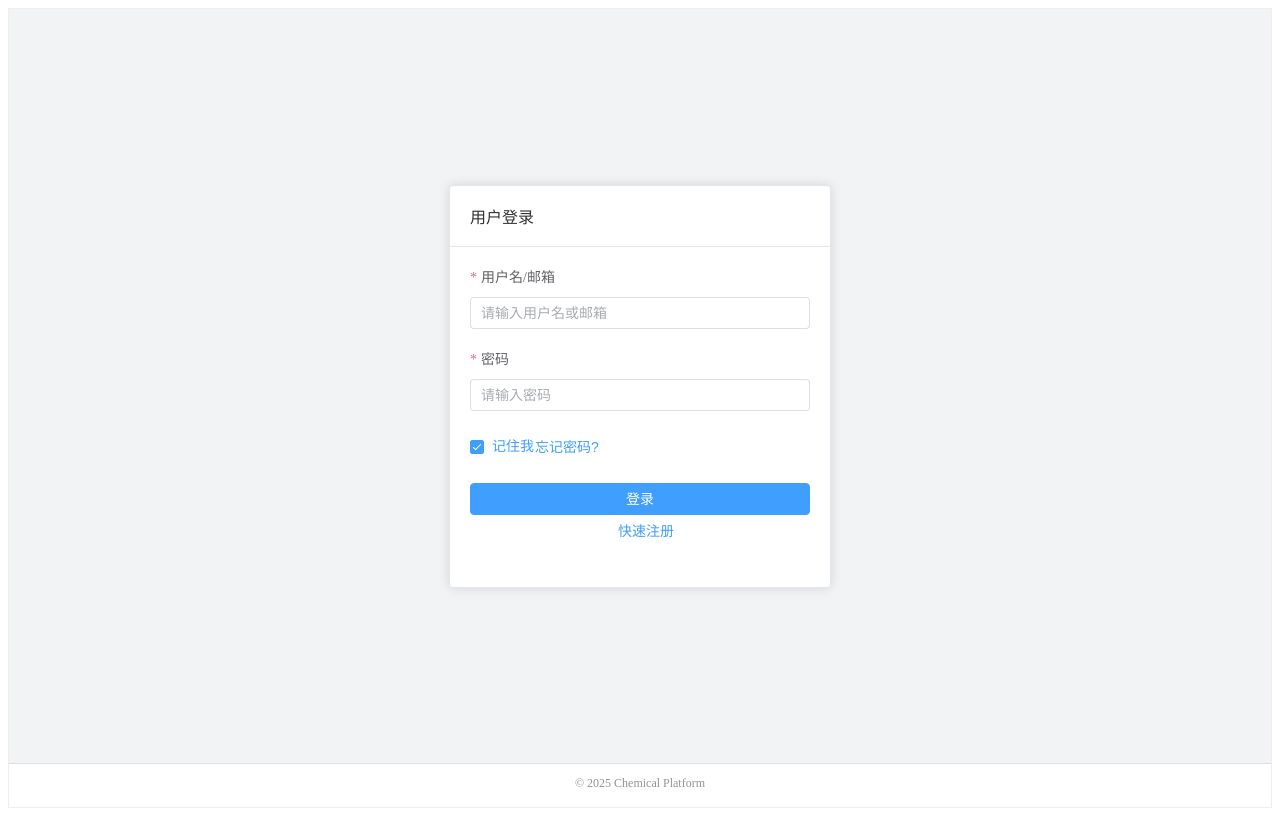
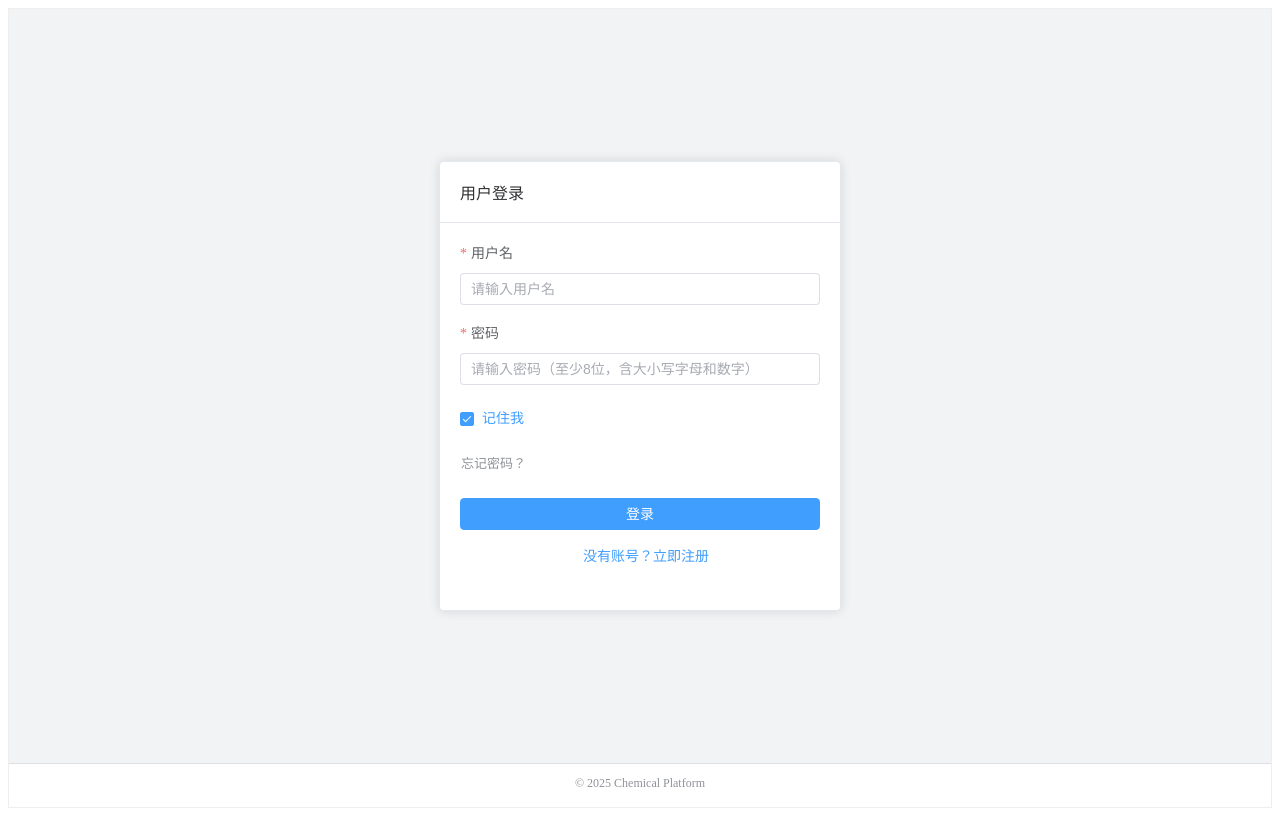
Before and after one commit to Songshilongi/Nexus-frontend, a Vue app: page /login in a window 1280 px wide. Built offline with nearby package versions, Linux system fonts and the light colour scheme; no server answers.

Commit message:
接口通了

```diff
--- a/package.json
+++ b/package.json
@@ -14,6 +14,7 @@
   },
   "dependencies": {
     "@vicons/ionicons5": "^0.13.0",
+    "axios": "^1.13.2",
     "element-plus": "^2.11.8",
     "vue": "^3.5.22",
     "vue-router": "^4.6.3"
--- /dev/null
+++ b/src/api/auth.js
@@ -0,0 +1,21 @@
+// src/api/auth.js
+import axios from 'axios'
+
+const userServiceApi = axios.create({
+    baseURL: import.meta.env.VITE_APP_BASE_API || 'http://localhost:9001/api/user-service', // 你的后端地址，比如 http://localhost:8080
+    timeout: 10000,
+    headers: {
+        'Content-Type': 'application/json'
+    }
+})
+
+// 请求拦截器（后面登录成功后带token）
+userServiceApi.interceptors.request.use(config => {
+    const token = localStorage.getItem('token')
+    if (token) {
+        config.headers['Authorization'] = `Bearer ${token}`
+    }
+    return config
+})
+
+export default userServiceApi
--- a/src/views/LoginView.vue
+++ b/src/views/LoginView.vue
@@ -4,33 +4,48 @@
       <el-card class="auth-card" :header="modeTitle">
         <el-form
           :model="form"
-          :rules="rules"
+          :rules="dynamicRules"
           ref="formRef"
           label-position="top"
           label-width="100px"
           size="default"
         >
-          <!-- 登录：单一输入框（用户名/邮箱） -->
-          <el-form-item label="用户名/邮箱" prop="loginId" v-if="showField('loginId')">
-            <el-input v-model="form.loginId" placeholder="请输入用户名或邮箱" />
+          <!-- 登录：用户名 -->
+          <el-form-item label="用户名" prop="loginId" v-if="showField('loginId')">
+            <el-input v-model="form.loginId" placeholder="请输入用户名" clearable />
           </el-form-item>
 
-          <!-- 注册：单独的用户名 -->
+          <!-- 注册：用户名 -->
           <el-form-item label="用户名" prop="username" v-if="showField('username')">
-            <el-input v-model="form.username" placeholder="请设置用户名" />
+            <el-input
+              v-model="form.username"
+              placeholder="设置用户名（最长20个字符）"
+              clearable
+              maxlength="20"
+            />
           </el-form-item>
 
-          <!-- 注册/找回密码：单独的邮箱 -->
-          <el-form-item label="邮箱" prop="email" v-if="showField('email')">
-            <el-input v-model="form.email" placeholder="请输入邮箱" />
+          <!-- 找回密码：用户名（必须） -->
+          <el-form-item label="用户名" prop="resetUsername" v-if="mode === 'reset'">
+            <el-input
+              v-model="form.resetUsername"
+              placeholder="请输入你的用户名"
+              clearable
+              maxlength="20"
+            />
           </el-form-item>
 
-          <!-- 登录/注册：密码 -->
+          <!-- 注册 + 找回密码：邮箱 -->
+          <el-form-item label="邮箱" prop="email" v-if="showField('email')">
+            <el-input v-model="form.email" placeholder="请输入邮箱地址" clearable />
+          </el-form-item>
+
+          <!-- 登录 & 注册：密码 -->
           <el-form-item label="密码" prop="password" v-if="showField('password')">
             <el-input
               type="password"
               v-model="form.password"
-              placeholder="请输入密码"
+              placeholder="请输入密码（至少8位，含大小写字母和数字）"
               show-password
             />
           </el-form-item>
@@ -45,20 +60,27 @@
             />
           </el-form-item>
 
-          <!-- 找回密码：验证码 -->
-          <el-form-item label="邮箱验证码" prop="code" v-if="showField('code')">
+          <!-- 找回密码：验证码（改为10位） -->
+          <el-form-item label="验证码" prop="code" v-if="showField('code')">
             <el-row :gutter="12">
-              <el-col :span="14">
-                <el-input v-model="form.code" placeholder="输入验证码" />
+              <el-col :span="15">
+                <el-input
+                  v-model="form.code"
+                  placeholder="输入10位验证码"
+                  maxlength="10"
+                  clearable
+                />
               </el-col>
-              <el-col :span="10">
+              <el-col :span="9">
                 <el-button
-                  type="text"
+                  type="primary"
+                  plain
+                  size="default"
                   :disabled="codeCountdown > 0 || loading"
                   @click="sendResetCode"
-                  class="verify-btn"
+                  style="width: 100%"
                 >
-                  {{ codeCountdown > 0 ? `${codeCountdown}s 后重新发送` : '发送验证码' }}
+                  {{ codeCountdown > 0 ? `${codeCountdown}s` : '获取验证码' }}
                 </el-button>
               </el-col>
             </el-row>
@@ -69,40 +91,38 @@
             <el-input
               type="password"
               v-model="form.newPassword"
-              placeholder="设置新密码"
+              placeholder="设置新密码（至少8位，含大小写字母和数字）"
               show-password
             />
           </el-form-item>
 
+          <!-- 登录页：记住我 + 忘记密码？ -->
           <el-form-item v-if="mode === 'login'">
-            <div class="flex-between">
-              <el-checkbox v-model="form.remember">记住我</el-checkbox>
-              <el-button type="text" @click="switchMode('reset')">忘记密码?</el-button>
+            <div class="login-options">
+              <el-checkbox v-model="form.remember" class="remember-me"> 记住我 </el-checkbox>
+              <div class="forget-link">
+                <el-button type="text" @click="switchMode('reset')"> 忘记密码？ </el-button>
+              </div>
             </div>
           </el-form-item>
 
+          <!-- 提交按钮区 -->
           <el-form-item>
             <el-button type="primary" :loading="loading" @click="handleSubmit" class="login-btn">
               {{ mainButtonText }}
             </el-button>
+
             <el-button
               v-if="mode === 'login'"
               type="text"
               @click="quickRegister"
               class="register-btn"
             >
-              快速注册
+              没有账号？立即注册
             </el-button>
+
             <el-button
-              v-if="mode === 'register'"
-              type="text"
-              @click="switchMode('login')"
-              class="return-btn"
-            >
-              已有账号？去登录
-            </el-button>
-            <el-button
-              v-if="mode === 'reset'"
+              v-if="mode !== 'login'"
               type="text"
               @click="switchMode('login')"
               class="return-btn"
@@ -113,6 +133,7 @@
         </el-form>
       </el-card>
     </el-main>
+
     <el-footer class="footer">© 2025 Chemical Platform</el-footer>
   </el-container>
 </template>
@@ -121,267 +142,291 @@
 import { ref, computed, onUnmounted } from 'vue'
 import { useRouter } from 'vue-router'
 import { ElMessage } from 'element-plus'
+import userServiceApi from '@/api/auth'
 
 const router = useRouter()
 
-// 模式：login(登录)/register(注册)/reset(找回密码)
 const mode = ref('login')
 const loading = ref(false)
 const codeCountdown = ref(0)
 let codeTimer = null
 
 const formRef = ref(null)
-// 表单数据（新增loginId，注册页单独用username和email）
+
 const form = ref({
-  loginId: '', // 登录页：用户名/邮箱输入框
-  username: '', // 注册页：单独用户名
-  email: '', // 注册/找回密码：单独邮箱
-  password: '', // 登录/注册：密码
-  confirmPassword: '', // 注册：确认密码
-  remember: true, // 登录：记住我
-  code: '', // 找回密码：验证码
-  newPassword: '', // 找回密码：新密码
+  loginId: '',
+  username: '',
+  resetUsername: '',
+  email: '',
+  password: '',
+  confirmPassword: '',
+  remember: true,
+  code: '',
+  newPassword: '',
 })
 
-// 表单验证规则（按模式动态生效）
+// 密码强度正则
+const passwordPattern = /^(?=.*\d)(?=.*[a-z])(?=.*[A-Z]).{8,}$/
+
 const rules = {
-  // 登录：用户名/邮箱（支持两种格式）
-  loginId: [
-    { required: true, message: '请输入用户名或邮箱', trigger: ['blur', 'input'] },
+  loginId: [{ required: true, message: '请输入用户名', trigger: 'blur' }],
+
+  username: [
+    { required: true, message: '请设置用户名', trigger: 'blur' },
+    { max: 20, message: '用户名长度不能超过20个字符', trigger: 'blur' },
+  ],
+
+  resetUsername: [
+    { required: true, message: '请输入用户名', trigger: 'blur' },
+    { max: 20, message: '用户名长度不能超过20个字符', trigger: 'blur' },
+  ],
+
+  email: [
+    { required: true, message: '请输入邮箱', trigger: 'blur' },
+    { type: 'email', message: '邮箱格式不正确', trigger: 'blur' },
+  ],
+
+  password: [{ required: true, message: '请输入密码', trigger: 'blur' }],
+
+  passwordForRegister: [
+    { required: true, message: '请输入密码', trigger: 'blur' },
     {
-      validator: (_, value) => {
-        // 允许用户名（字母/数字/下划线，3-20位）或邮箱格式
-        const emailReg = /^[^\s@]+@[^\s@]+\.[^\s@]+$/
-        const usernameReg = /^[a-zA-Z0-9_]{3,20}$/
-        if (emailReg.test(value) || usernameReg.test(value)) {
-          return Promise.resolve()
-        }
-        return Promise.reject(new Error('请输入有效的用户名（3-20位字母/数字/下划线）或邮箱'))
-      },
-      trigger: ['blur', 'input'],
+      pattern: passwordPattern,
+      message: '密码需包含数字、大小写字母，并且至少8位',
+      trigger: 'blur',
     },
   ],
 
-  // 注册：用户名（单独验证）
-  username: [
-    { required: true, message: '请设置用户名', trigger: ['blur', 'input'] },
-    { min: 3, max: 20, message: '用户名长度为3-20位', trigger: ['blur', 'input'] },
+  confirmPassword: [
+    { required: true, message: '请确认密码', trigger: 'blur' },
     {
-      pattern: /^[a-zA-Z0-9_]+$/,
-      message: '用户名只能包含字母、数字和下划线',
-      trigger: ['blur', 'input'],
+      validator: (_, value, cb) => {
+        if (value === form.value.password) cb()
+        else cb(new Error('两次输入的密码不一致'))
+      },
+      trigger: 'blur',
     },
   ],
 
-  // 注册/找回密码：邮箱（单独验证）
-  email: [
-    { required: true, message: '请输入邮箱', trigger: ['blur', 'input'] },
-    { type: 'email', message: '邮箱格式不正确', trigger: ['blur', 'input'] },
+  // 关键修改：验证码改为 10 位
+  code: [
+    { required: true, message: '请输入验证码', trigger: 'blur' },
+    { len: 10, message: '验证码为10位字母', trigger: 'blur' },
+    // 如果你想强制只能是字母，也可以加上这个正则（可选）
+    // { pattern: /^[A-Za-z]{10}$/, message: '验证码必须为10位字母', trigger: 'blur' }
   ],
 
-  // 登录/注册：密码
-  password: [
-    { required: true, message: '请输入密码', trigger: ['blur', 'input'] },
-    { min: 6, max: 20, message: '密码长度为6-20位', trigger: ['blur', 'input'] },
-  ],
-
-  // 注册：确认密码
-  confirmPassword: [
-    { required: true, message: '请确认密码', trigger: ['blur', 'input'] },
-    ({ getFieldValue }) => ({
-      validator: (_, value) => {
-        if (!value || getFieldValue('password') === value) {
-          return Promise.resolve()
-        }
-        return Promise.reject(new Error('两次输入的密码不一致'))
+  newPassword: [
+    { required: true, message: '请设置新密码', trigger: 'blur' },
+    {
+      pattern: passwordPattern,
+      message: '密码需包含数字、大小写字母，并且至少8位',
+      trigger: 'blur',
     },
-      trigger: ['blur', 'input'],
-    }),
-  ],
-
-  // 找回密码：验证码
-  code: [{ required: true, message: '请输入验证码', trigger: ['blur', 'input'] }],
-
-  // 找回密码：新密码
-  newPassword: [
-    { required: true, message: '请设置新密码', trigger: ['blur', 'input'] },
-    { min: 6, max: 20, message: '新密码长度为6-20位', trigger: ['blur', 'input'] },
   ],
 }
 
-// 动态标题
-const modeTitle = computed(() => {
-  switch (mode.value) {
-    case 'login':
-      return '用户登录'
-    case 'register':
-      return '注册新账号'
-    case 'reset':
-      return '找回密码'
-  }
+// 动态密码规则
+const passwordRules = computed(() => {
+  if (mode.value === 'login') return rules.password
+  if (mode.value === 'register') return rules.passwordForRegister
+  if (mode.value === 'reset') return rules.newPassword
+  return []
 })
 
-// 主按钮文本
-const mainButtonText = computed(() => {
-  switch (mode.value) {
-    case 'login':
-      return '登录'
-    case 'register':
-      return '提交注册'
-    case 'reset':
-      return '重置密码'
-  }
-})
+const dynamicRules = computed(() => ({
+  ...rules,
+  password: passwordRules.value,
+}))
 
-/**
- * 切换模式（登录/注册/找回密码）
- * @param {string} next - 目标模式
- */
+const modeTitle = computed(
+  () =>
+    ({
+      login: '用户登录',
+      register: '注册新账号',
+      reset: '找回密码',
+    })[mode.value],
+)
+
+const mainButtonText = computed(
+  () =>
+    ({
+      login: '登录',
+      register: '提交注册',
+      reset: '完成重置',
+    })[mode.value],
+)
+
 function switchMode(next) {
   mode.value = next
-  formRef.value?.clearValidate() // 清除表单验证
-  // 重置表单（保留remember状态）
-  form.value = {
-    ...form.value,
-    loginId: '',
-    username: '',
-    email: '',
-    password: '',
-    confirmPassword: '',
-    code: '',
-    newPassword: '',
-  }
-  clearCountdown() // 清除验证码倒计时
+  formRef.value?.resetFields()
+  Object.keys(form.value).forEach((key) => {
+    if (key !== 'remember') form.value[key] = ''
+  })
+  clearCountdown()
 }
 
-/**
- * 控制字段显示/隐藏
- * @param {string} field - 字段名
- * @returns {boolean} 是否显示
- */
 function showField(field) {
-  if (mode.value === 'login') {
-    // 登录页只显示：用户名/邮箱、密码
-    return ['loginId', 'password'].includes(field)
-  }
-  if (mode.value === 'register') {
-    // 注册页显示：用户名、邮箱、密码、确认密码
+  if (mode.value === 'login') return ['loginId', 'password'].includes(field)
+  if (mode.value === 'register')
     return ['username', 'email', 'password', 'confirmPassword'].includes(field)
-  }
-  if (mode.value === 'reset') {
-    // 找回密码显示：邮箱、验证码、新密码
-    return ['email', 'code', 'newPassword'].includes(field)
-  }
+  if (mode.value === 'reset')
+    return ['resetUsername', 'email', 'code', 'newPassword'].includes(field)
   return false
 }
 
-/**
- * 提交表单（登录/注册/重置密码）
- */
-async function handleSubmit() {
-  await formRef.value?.validate((valid) => {
-    if (!valid) {
-      ElMessage.error('请修正表单错误后再提交')
-      return false
+// 接口调用（保持不变）
+async function register() {
+  const res = await userServiceApi.post('/register', {
+    username: form.value.username.trim(),
+    password: form.value.password,
+    email: form.value.email.trim(),
+  })
+  if (res.data.code === 0) {
+    ElMessage.success('注册成功，请登录')
+    switchMode('login')
+  } else {
+    ElMessage.error(res.data.message || '注册失败')
+  }
 }
 
-    loading.value = true
-    // 模拟API请求（实际项目替换为真实接口）
-    setTimeout(() => {
-      loading.value = false
-      if (mode.value === 'login') {
+async function login() {
+  const res = await userServiceApi.post('/login', {
+    username: form.value.loginId.trim(),
+    password: form.value.password,
+  })
+
+  if (res.data.code === 0) {
+    const { token, userId, username, email } = res.data.data
+    localStorage.setItem('token', token)
+    localStorage.setItem('userId', userId)
+    localStorage.setItem('username', username)
+    localStorage.setItem('email', email || '')
+
     ElMessage.success('登录成功')
-        router.push('/dashboard') // 登录成功跳转到首页
-      } else if (mode.value === 'register') {
-        ElMessage.success('注册成功，请登录')
-        switchMode('login') // 注册成功切换到登录页
-      } else if (mode.value === 'reset') {
-        ElMessage.success('密码重置成功，请登录')
-        switchMode('login') // 重置成功切换到登录页
+    router.push('/dashboard')
+  } else {
+    ElMessage.error(res.data.message || '用户名或密码错误')
   }
-    }, 1000)
-  })
 }
 
-/**
- * 发送找回密码验证码
- */
-function sendResetCode() {
-  if (!form.value.email) {
-    ElMessage.warning('请先填写邮箱')
+async function sendResetCode() {
+  if (!form.value.resetUsername.trim() || !form.value.email.trim()) {
+    ElMessage.warning('请填写用户名和邮箱')
     return
   }
   if (codeCountdown.value > 0) return
 
-  // 验证邮箱格式（复用rules中的email规则）
-  const emailRule = rules.email[1]
-  emailRule.validator(undefined, form.value.email).catch((err) => {
-    ElMessage.warning(err.message)
-    return
+  try {
+    const res = await userServiceApi.post('/reset/mail-code', {
+      username: form.value.resetUsername.trim(),
+      email: form.value.email.trim(),
     })
 
-  // 模拟发送验证码API（实际项目替换为真实接口）
-  ElMessage.success('验证码已发送到您的邮箱')
+    if (res.data.code === 0) {
+      ElMessage.success('验证码已发送，请查收邮箱')
       codeCountdown.value = 60
       codeTimer = setInterval(() => {
         codeCountdown.value--
-    if (codeCountdown.value <= 0) {
-      clearCountdown()
+        if (codeCountdown.value <= 0) clearInterval(codeTimer)
+      }, 1000)
+    } else {
+      ElMessage.error(res.data.message || '发送失败')
     }
-  }, 1000)
+  } catch (err) {
+    ElMessage.error('发送验证码失败，请检查用户名和邮箱是否正确')
+  }
 }
 
-/**
- * 清除验证码倒计时
- */
+async function resetPassword() {
+  try {
+    const res = await userServiceApi.post('/reset', {
+      username: form.value.resetUsername.trim(),
+      email: form.value.email.trim(),
+      newPassword: form.value.newPassword,
+      verifyCode: form.value.code,
+    })
+
+    if (res.data.code === 0) {
+      ElMessage.success('密码重置成功，请重新登录')
+      switchMode('login')
+    } else {
+      ElMessage.error(res.data.message || '重置失败')
+    }
+  } catch (err) {
+    ElMessage.error('重置密码失败')
+  }
+}
+
+async function handleSubmit() {
+  if (!formRef.value) return
+
+  await formRef.value.validate(async (valid) => {
+    if (!valid) return
+    loading.value = true
+    try {
+      if (mode.value === 'login') await login()
+      else if (mode.value === 'register') await register()
+      else if (mode.value === 'reset') await resetPassword()
+    } finally {
+      loading.value = false
+    }
+  })
+}
+
 function clearCountdown() {
-  if (codeTimer) {
-    clearInterval(codeTimer)
-    codeTimer = null
-  }
+  if (codeTimer) clearInterval(codeTimer)
   codeCountdown.value = 0
 }
 
-// 组件卸载时清除定时器（防止内存泄漏）
-onUnmounted(() => {
-  clearCountdown()
-})
+onUnmounted(clearCountdown)
 
-/**
- * 快速注册（登录页跳转注册）
- */
 function quickRegister() {
   switchMode('register')
 }
 </script>
 
 <style scoped>
-/* 内容区样式：垂直+水平居中 */
 .content {
   display: flex;
   justify-content: center;
   align-items: center;
   padding: 0;
   background-color: var(--el-bg-color-page);
-  height: calc(100vh - 44px); /* 减去页脚高度 */
-}
-.auth-card {
-  width: 380px;
-  max-width: 90%;
-  box-shadow: 0 2px 12px 0 rgba(0, 0, 0, 0.1);
+  height: calc(100vh - 44px);
 }
 
-/* 表单样式 */
-.el-form-item {
-  margin-bottom: 20px;
-}
-.flex-between {
-  display: flex;
-  justify-content: space-between;
-  align-items: center;
+.auth-card {
+  width: 400px;
+  max-width: 90%;
+  box-shadow: 0 2px 12px rgba(0, 0, 0, 0.1);
 }
 
-/* 页脚样式 */
+.login-options {
+  display: flex;
+  flex-direction: column;
+  gap: 12px;
+}
+
+.remember-me {
+  margin: 0;
+}
+
+.forget-link {
+  text-align: right;
+  margin: 0;
+}
+
+.forget-link :deep(.el-button) {
+  color: var(--el-text-color-secondary);
+  font-size: 13px;
+  padding: 0;
+}
+
+.forget-link :deep(.el-button:hover) {
+  color: var(--el-color-primary);
+}
+
 .footer {
   text-align: center;
   font-size: 12px;
@@ -391,17 +436,14 @@ function quickRegister() {
   height: 44px;
 }
 
-/* 按钮样式 */
 .login-btn {
   width: 100%;
 }
+
 .register-btn,
 .return-btn {
   width: 100%;
+  margin-top: 10px;
   color: var(--el-color-primary);
 }
-.verify-btn {
-  width: 100%;
-  padding: 0;
-}
 </style>
```
Also changed, not shown: 1 other file (tests, documents, lock files or other folders). Lines whose indentation alone changed are shown as unchanged.
